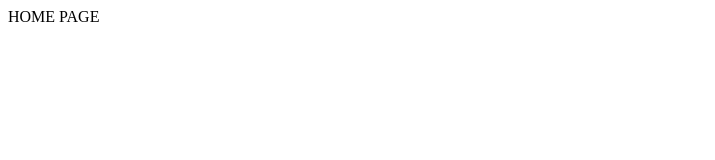
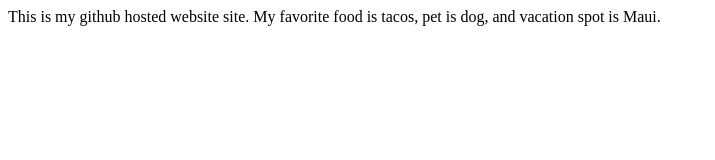
Before and after one commit to jcarracher/jcarracher.github.io, a plain HTML site: page index.html in a window 1280 px wide. Shown: the whole page, without its empty margins (0-715 px from the left). Drawn offline with Linux system fonts and the light colour scheme.

Commit message:
update index.html
update to the home page

```diff
--- a/index.html
+++ b/index.html
@@ -3,9 +3,9 @@
 <head>
 	<meta charset="utf-8">
 	<meta name="viewport" content="width=device-width, initial-scale=1">
-	<title>Home Page</title>
+	<title>Intro to Web & Mobile</title>
 </head>
 <body>
-HOME PAGE
+This is my github hosted website site. My favorite food is tacos, pet is dog, and vacation spot is Maui.
 </body>
 </html>
```
